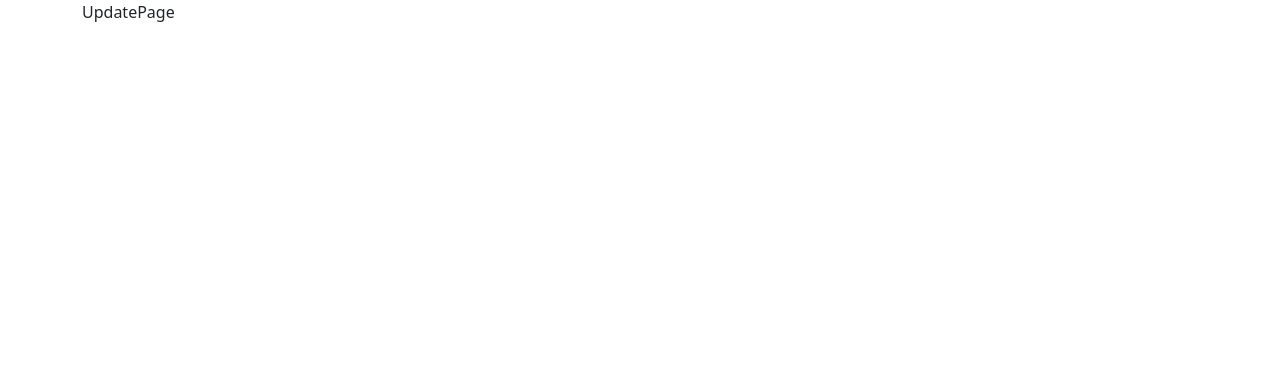
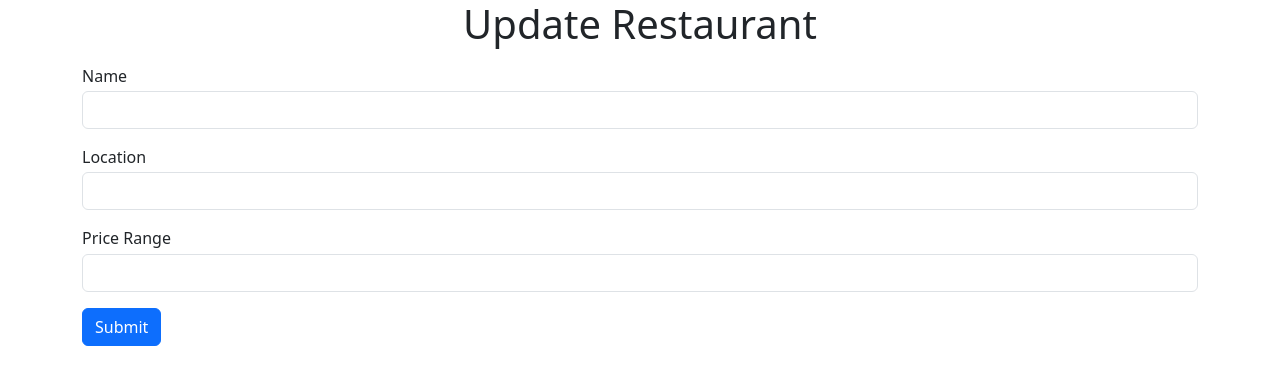
Before and after one commit to Niimaii/Restaurant-Review-PERN, a React (Create React App) app in the folder client/: page /restaurants/1/update in a window 1280 px wide. Shown: the top 384 px of the page. Built offline with nearby package versions, Linux system fonts and the light colour scheme; no server answers.

Commit message:
Added Update Page & Functionality

```diff
--- a/client/src/components/RestaurantList.jsx
+++ b/client/src/components/RestaurantList.jsx
@@ -1,9 +1,12 @@
 import React, { useContext, useEffect } from "react";
 import RestaurantFinder from "../apis/RestaurantFinder";
 import { RestaurantsContext } from "../context/RestaurantsContext";
+import { useNavigate } from "react-router-dom";
 
 const RestaurantList = (props) => {
   const { restaurants, setRestaurants } = useContext(RestaurantsContext);
+  // This is "history"
+  const navigate = useNavigate();
 
   useEffect(() => {
     const fetchData = async () => {
@@ -28,6 +31,10 @@
       );
       console.log(response);
     } catch (err) {}
+  };
+
+  const handleUpdate = (id) => {
+    navigate(`restaurants/${id}/update`);
   };
 
   return (
@@ -55,7 +62,12 @@
                     <td>{"$".repeat(restaurant.price_range)}</td>
                     <td>reviews</td>
                     <td>
-                      <button className="btn btn-warning">Update</button>
+                      <button
+                        onClick={() => handleUpdate(restaurant.id)}
+                        className="btn btn-warning"
+                      >
+                        Update
+                      </button>
                     </td>
                     <td>
                       <button
--- /dev/null
+++ b/client/src/components/UpdateRestaurant.jsx
@@ -0,0 +1,80 @@
+import React, { useContext, useEffect, useState } from "react";
+import { useNavigate, useParams } from "react-router-dom";
+import { RestaurantsContext } from "../context/RestaurantsContext";
+import RestaurantFinder from "../apis/RestaurantFinder";
+
+const UpdateRestaurant = (props) => {
+  const { id } = useParams();
+  const [name, setName] = useState("");
+  const [location, setLocation] = useState("");
+  const [priceRange, setPriceRange] = useState("");
+  const { restaurants } = useContext(RestaurantsContext);
+  const navigate = useNavigate();
+
+  useEffect(() => {
+    const fetchData = async () => {
+      const response = await RestaurantFinder.get(`/${id}`);
+      console.log(response.data.data.restaurant);
+      setName(response.data.data.restaurant.name);
+      setLocation(response.data.data.restaurant.location);
+      setPriceRange(response.data.data.restaurant.price_range);
+    };
+    fetchData();
+  }, []);
+
+  const handleSubmit = async (e) => {
+    e.preventDefault();
+    const updatedRestaurant = await RestaurantFinder.put(`/${id}`, {
+      name,
+      location,
+      price_range: priceRange,
+    });
+    navigate("/");
+  };
+  return (
+    <div>
+      <h1>{name}</h1>
+      <form className="update_rest_form" action="">
+        <div className="form-group">
+          <label htmlFor="name">Name</label>
+          <input
+            value={name}
+            onChange={(e) => setName(e.target.value)}
+            id="name"
+            className="form-control"
+            type="text"
+          />
+        </div>
+        <div className="form-group">
+          <label htmlFor="location">Location</label>
+          <input
+            value={location}
+            onChange={(e) => setLocation(e.target.value)}
+            id="location"
+            className="form-control"
+            type="text"
+          />
+        </div>
+        <div className="form-group">
+          <label htmlFor="price_range">Price Range</label>
+          <input
+            value={priceRange}
+            onChange={(e) => setPriceRange(e.target.value)}
+            id="price_range"
+            className="form-control"
+            type="number"
+          />
+        </div>
+        <button
+          type="submit"
+          onClick={handleSubmit}
+          className="btn btn-primary"
+        >
+          Submit
+        </button>
+      </form>
+    </div>
+  );
+};
+
+export default UpdateRestaurant;
--- a/client/src/index.css
+++ b/client/src/index.css
@@ -22,3 +22,13 @@
 .formNames {
   background-color: #0d6efd !important;
 }
+
+/* ***** UpdateRestaurantList ***** */
+
+.update_rest_form div {
+  margin: 1rem 0;
+}
+
+.update_rest_form label {
+  margin-bottom: 0.2rem;
+}
--- a/client/src/routes/UpdatePage.jsx
+++ b/client/src/routes/UpdatePage.jsx
@@ -1,11 +1,13 @@
 import React from "react";
 import { Outlet } from "react-router-dom";
+import UpdateRestaurant from "../components/UpdateRestaurant";
 
 const UpdatePage = () => {
   return (
-    <>
-      <div>UpdatePage</div>
-    </>
+    <div>
+      <h1 className="text-center">Update Restaurant</h1>
+      <UpdateRestaurant />
+    </div>
   );
 };
 
```
